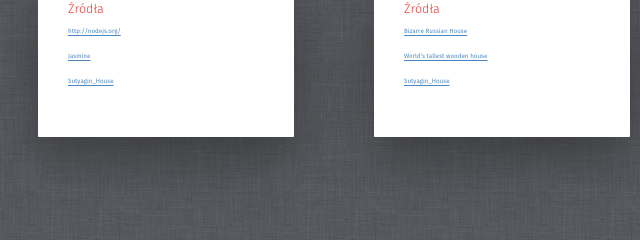
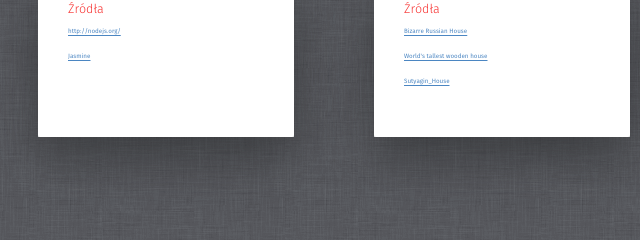
Before and after one commit to darekb/WarsawJs6, a plain HTML site: page index.html in a window 1280 px wide. Shown: the part 1453-1693 px from the top of the page, 62-702 px from the left. Drawn offline with Linux system fonts and the light colour scheme.

Commit message:
- 1 source

```diff
--- a/index.html
+++ b/index.html
@@ -162,8 +162,6 @@
             <h2>Źródła</h2>
             <p><a href="http://nodejs.org/">http://nodejs.org/</a></p>
             <p><a href="http://jasmine.github.io/">Jasmine</a></p>
-            <p><a href="http://en.wikipedia.org/wiki/Sutyagin_House">Sutyagin_House</a></p>
-
         </div>
     </section>
     <section class="slide">
```
